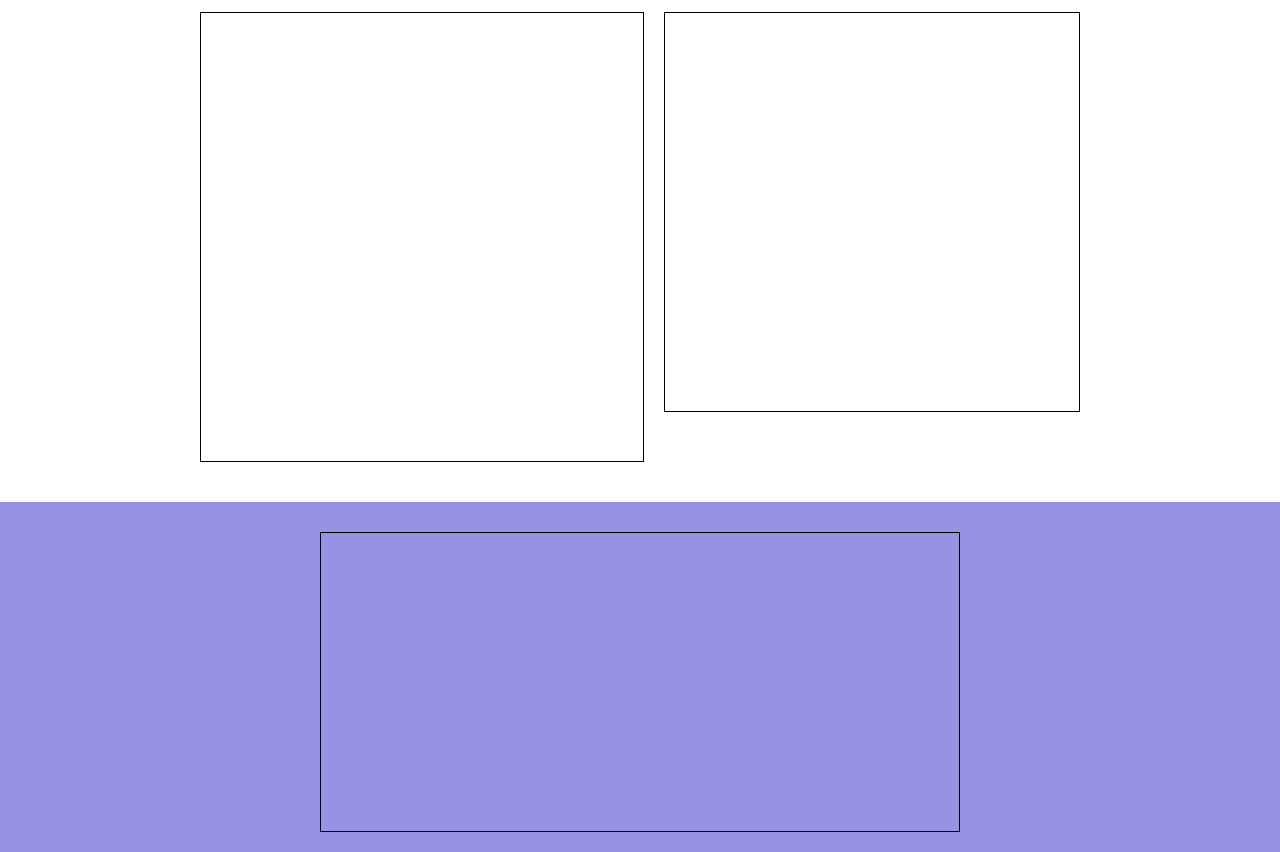
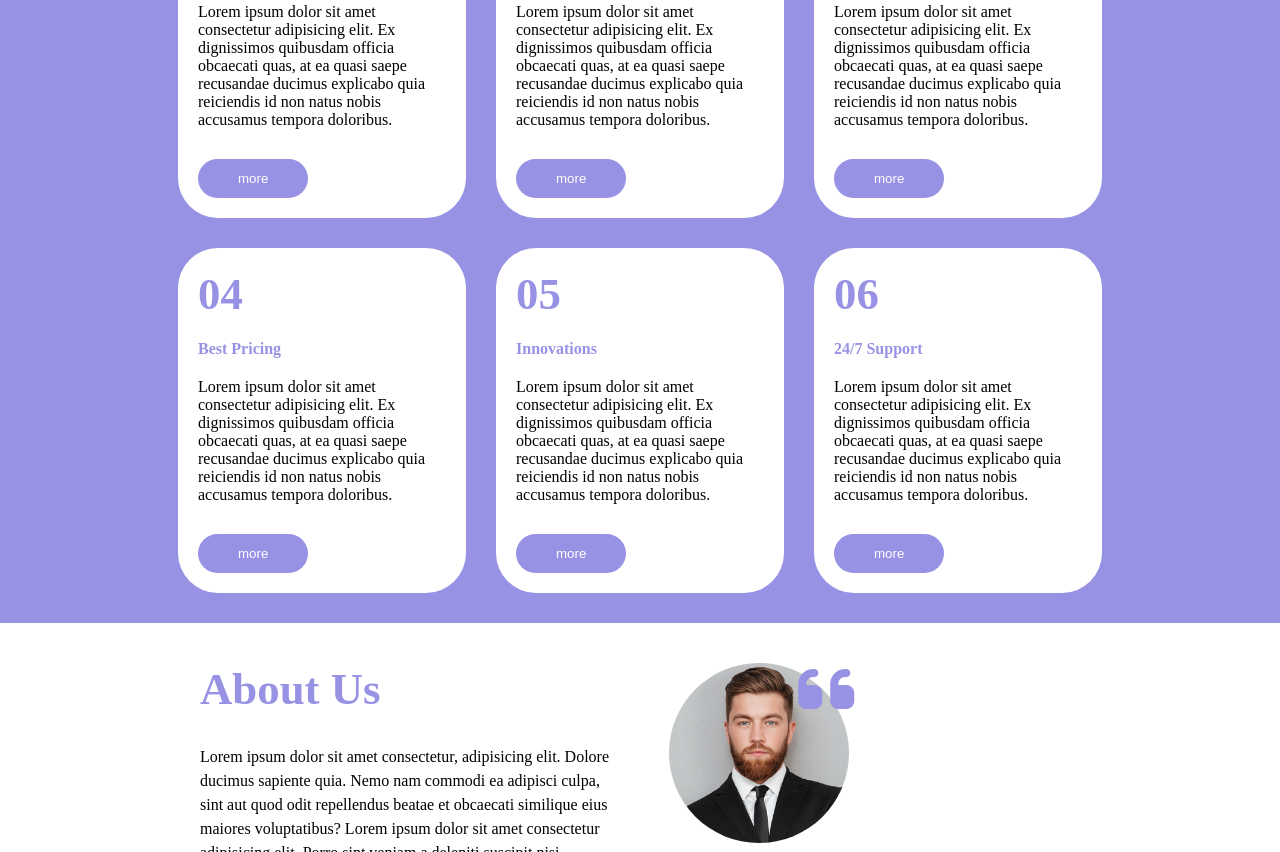
Before and after one commit to DanieleBaggiano/htmlcss-responsive-layout, a plain HTML site: page index.html in a window 1280 px wide. Shown: the part 3526-4378 px from the top of the page. Drawn offline with Linux system fonts and the light colour scheme; a web font is replaced by a local one.

Commit message:
fine main

```diff
--- a/css/style.css
+++ b/css/style.css
@@ -194,7 +194,7 @@ p {
     padding-bottom: 30px;
 }
 
-.app-store, .more {
+.app-store, .more, .linkedin-b {
     color: white;
     border-radius: 25px;
     padding: 12px 40px;
@@ -286,8 +286,7 @@ p {
         margin: 0;
     }
 
-    .demo-app, .clean-code,
-     .web-design, .development, .branding {
+    .demo-app, .clean-code, .web-design, .development, .branding {
 
         /* debug */
         /* height: 200px; */
@@ -308,7 +307,7 @@ p {
     padding: 150px 0 40px;
 }
 
-.p-plan .nat-par {
+.p-plan .nat-par, .about-p {
     line-height: 1.5;
 }
 
@@ -408,7 +407,7 @@ p {
     /* height: 400px; */
 }
 
-.testimonial1, .testimonial2, .testimonial3 {
+.testimonial1, .testimonial2, .testimonial3, {
     border-radius: 50%;
     object-fit: cover;
     height: 200px;
@@ -525,8 +524,12 @@ p {
     margin: 50px auto 20px;
 
     /* debug */
-    height: 1000px;
-    border: 1px solid black;
+    /* height: 1000px; */
+    /* border: 1px solid black; */
+}
+
+.about-title {
+    padding-bottom: 30px;
 }
 
 .linkedin {
@@ -534,8 +537,30 @@ p {
     margin: 20px auto 50px;
 
     /* debug */
-    height: 400px;
-    border: 1px solid black;
+    /* height: 400px; */
+    /* border: 1px solid black; */
+}
+
+.about-photo {
+    border-radius: 50%;
+    object-fit: cover;
+    height: 180px;
+    width: 180px;
+}
+
+.about-quote {
+    font-size: 4rem;
+    position: relative;
+    bottom: 130px;
+    right: 55px;
+}
+
+.linkedin-title {
+    padding: 20px 0;
+}
+
+.fa-linkedin {
+    padding-right: 10px;
 }
 
 @media screen and (min-width: 768px) {
@@ -548,6 +573,10 @@ p {
     .about-us, .linkedin {
         margin: 0;
     }
+
+    .about-us {
+        padding-right: 30px;
+    }
 }
 
 @media screen and (min-width: 992px) {
@@ -558,7 +587,7 @@ p {
     .about-us {
 
         /* debug */
-        height: 450px;
+        /* height: 450px; */
     }
 }
 
--- a/index.html
+++ b/index.html
@@ -163,7 +163,7 @@
             </div>
             <div class="support radius">
                 <h2 class="title-h2 violet-title support-number">06</h2>
-                <h5 class="title-h5 violet-title support-title">Support</h5>
+                <h5 class="title-h5 violet-title support-title">24/7 Support</h5>
                 <p>Lorem ipsum dolor sit amet consectetur adipisicing elit. Ex dignissimos quibusdam officia obcaecati quas, at ea quasi saepe recusandae ducimus explicabo quia reiciendis id non natus nobis accusamus tempora doloribus.</p>
                 <button class="violet button more">more</button>
             </div>
@@ -171,8 +171,17 @@
 
         <!-- about us -->
         <div class="container about-flex">
-            <div class="about-us"></div>
-            <div class="linkedin"></div>
+            <div class="about-us">
+                <h2 class="title-h2 violet-title about-title">About Us</h2>
+                <p class="about-p">Lorem ipsum dolor sit amet consectetur, adipisicing elit. Dolore ducimus sapiente quia. Nemo nam commodi ea adipisci culpa, sint aut quod odit repellendus beatae et obcaecati similique eius maiores voluptatibus? Lorem ipsum dolor sit amet consectetur adipisicing elit. Porro sint veniam a deleniti suscipit nisi numquam ad eveniet ut alias sequi, inventore corrupti quis in rem doloribus doloremque praesentium architecto!</p>
+                <p class="about-p">Lorem ipsum dolor sit amet consectetur adipisicing elit. Iste odit dignissimos quae tenetur magni illum, eos modi? Ab voluptates, voluptatem perspiciatis voluptas dolorem laudantium modi, soluta deserunt magnam deleniti totam? Lorem, ipsum dolor sit amet consectetur adipisicing elit. Fuga eveniet a aperiam dolorum autem distinctio perspiciatis, quibusdam amet corrupti quia in nemo sint architecto numquam exercitationem fugit nobis magnam? Totam.</p>
+            </div>
+            <div class="linkedin">
+                <img class="about-photo" src="./img/about.jpg" alt="About">
+                <i class="fa-solid fa-quote-left about-quote violet-title"></i>
+                <h5 class="title-h5 violet-title linkedin-title">I help companies tincidunt tortor aliquam nulla facilisi cras fermentum odio.</h5>
+                <button class="violet button linkedin-b"><i class="fa-brands fa-linkedin"></i> Find me on linkedin</button>
+            </div>
         </div>
     </main>
     <!-- /main -->
```
